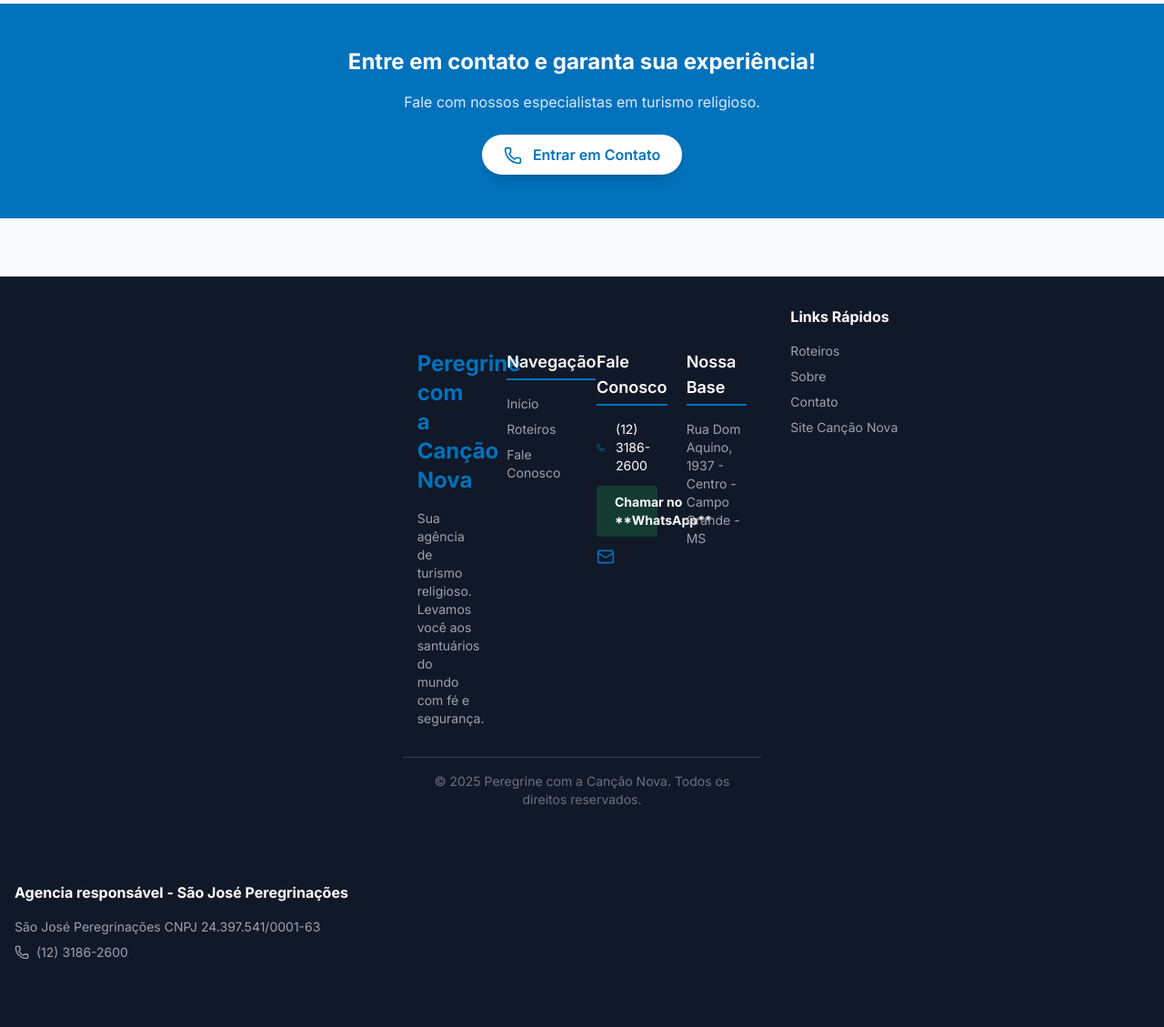
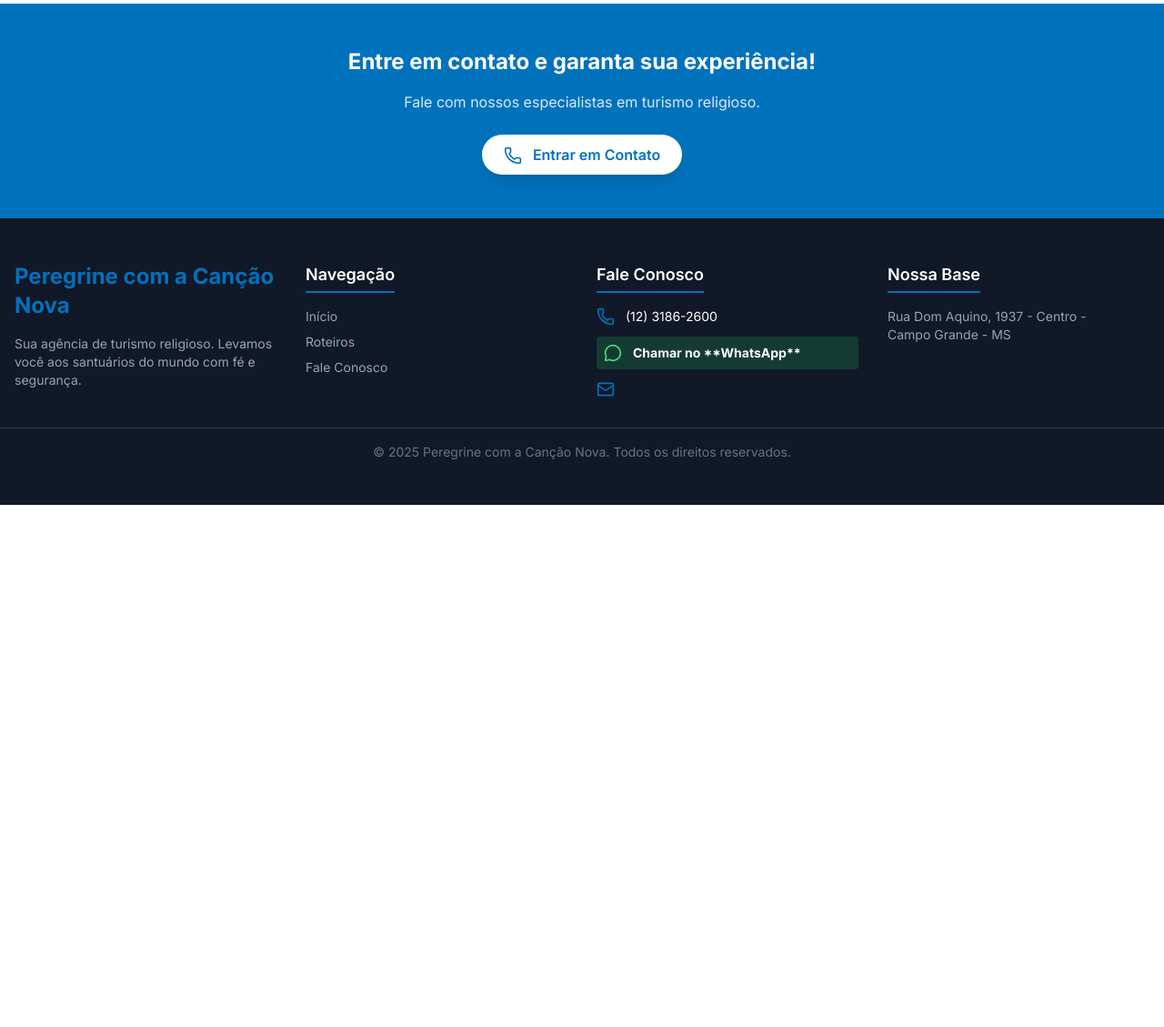
Before and after one commit to marcelofcn/peregrinecomacancaonova, a Flask app: page / in a window 1280 px wide. Shown: the part 726-1855 px from the top of the page at 91% size. After the commit the page ends 1281 px from the top, so only its background shows below. Run offline with Flask 3, Linux system fonts and the light colour scheme; some libraries are stand-ins or nearby versions.

Commit message:
Update base.html

```diff
--- a/templates/base.html
+++ b/templates/base.html
@@ -73,8 +73,10 @@
                 </a>
 
                 <nav class="hidden md:flex gap-6">
+                    <!-- LINK ROTEIROS CORRIGIDO COM ÂNCORA -->
                     <a href="{{ url_for('home') }}" class="text-gray-700 hover:text-cancao-blue transition">Início</a>
-                    <a href="{{ url_for('home') }}#roteiros" class="text-gray-700 hover:text-cancao-blue transition">Roteiros</a>
+                    <a href="{{ url_for('home') }}#roteiros-list" class="text-gray-700 hover:text-cancao-blue transition">Roteiros</a>
+                    <!-- LINKS SOBRE e CONTATO MANTIDOS, mas a rota no Flask DEVE ser alterada para /sobre.html e /contato.html -->
                     <a href="{{ url_for('sobre') }}" class="text-gray-700 hover:text-cancao-blue transition">Sobre</a>
                     <a href="{{ url_for('contato') }}" class="text-gray-700 hover:text-cancao-blue transition">Contato</a>
                 </nav>
@@ -87,7 +89,7 @@
             <!-- Mobile Menu -->
             <nav id="mobileMenu" class="md:hidden mt-4 hidden flex-col gap-2 pb-2">
                 <a href="{{ url_for('home') }}" class="text-gray-700 hover:text-cancao-blue py-2">Início</a>
-                <a href="{{ url_for('home') }}#roteiros" class="text-gray-700 hover:text-cancao-blue py-2">Roteiros</a>
+                <a href="{{ url_for('home') }}#roteiros-list" class="text-gray-700 hover:text-cancao-blue py-2">Roteiros</a>
                 <a href="{{ url_for('sobre') }}" class="text-gray-700 hover:text-cancao-blue py-2">Sobre</a>
                 <a href="{{ url_for('contato') }}" class="text-gray-700 hover:text-cancao-blue py-2">Contato</a>
             </nav>
@@ -100,18 +102,6 @@
     </main>
 
     <!-- Footer -->
-    <footer class="bg-gray-900 text-white py-8 mt-16">
-        <div class="container mx-auto px-4">
-            <div class="grid md:grid-cols-3 gap-8 mb-8">
-                <div>
-                    <p class="text-gray-400 text-sm">
-                        {{ site_description }}
-                    </p>
-                </div>
-                </main>
-
-</main>
-
     <footer id="rodape-contato" class="bg-gray-900 text-white py-12">
         <div class="container mx-auto px-4 grid md:grid-cols-4 gap-8">
             <div>
@@ -123,7 +113,7 @@
                 <h4 class="text-lg font-semibold mb-4 border-b-2 border-cancao-blue inline-block pb-1">Navegação</h4>
                 <ul class="space-y-2 text-sm text-gray-400">
                     <li><a href="{{ url_for('home') }}" class="hover:text-white transition">Início</a></li>
-                <li><a href="{{ url_for('home') }}#roteiros" class="hover:text-white transition">Roteiros</a></li>
+                    <li><a href="{{ url_for('home') }}#roteiros-list" class="hover:text-white transition">Roteiros</a></li>
                     <li><a href="{{ url_for('contato') }}" class="hover:text-white transition">Fale Conosco</a></li>
                 </ul>
             </div>
@@ -158,25 +148,6 @@
             &copy; 2025 {{ site_name }}. Todos os direitos reservados.
         </div>
     </footer>
-                <div>
-                    <h4 class="font-bold mb-4">Links Rápidos</h4>
-                    <ul class="space-y-2 text-gray-400 text-sm">
-                        <li><a href="{{ url_for('home') }}#roteiros" class="hover:text-white transition">Roteiros</a></li>
-                        <li><a href="{{ url_for('sobre') }}" class="hover:text-white transition">Sobre</a></li>
-                        <li><a href="{{ url_for('contato') }}" class="hover:text-white transition">Contato</a></li>
-                        <li><a href="https://cancaonova.com" target="_blank" rel="noopener noreferrer" class="hover:text-white transition">Site Canção Nova</a></li>
-                    </ul>
-                </div>
-
-                <div>
-                    <h4 class="font-bold mb-4">Agencia responsável - São José Peregrinações</h4>
-                    <p class="text-gray-400 text-sm mb-2">{{ operator_name }}</p>
-                    <p class="text-gray-400 text-sm flex items-center gap-2">
-                        <i data-lucide="phone" class="w-4 h-4"></i>
-                        {{ phone }}
-                    </p>
-                    <p class="text-gray-400 text-sm flex items-center gap-2 mt-2">
-
 
     <!-- Scripts -->
     <script>
```
Lines whose indentation alone changed are shown as unchanged.
